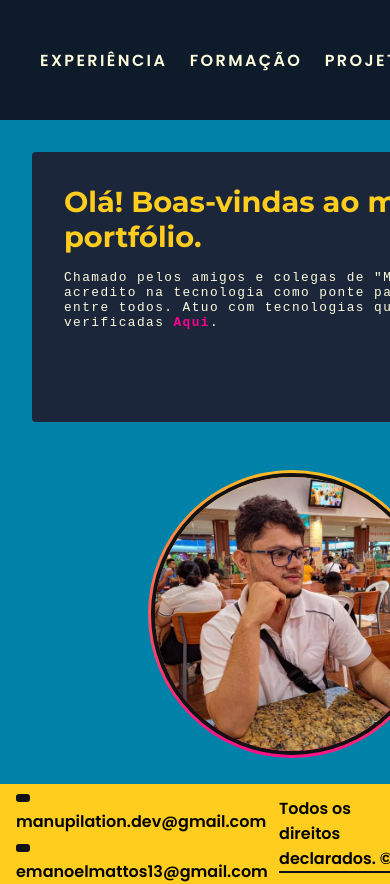
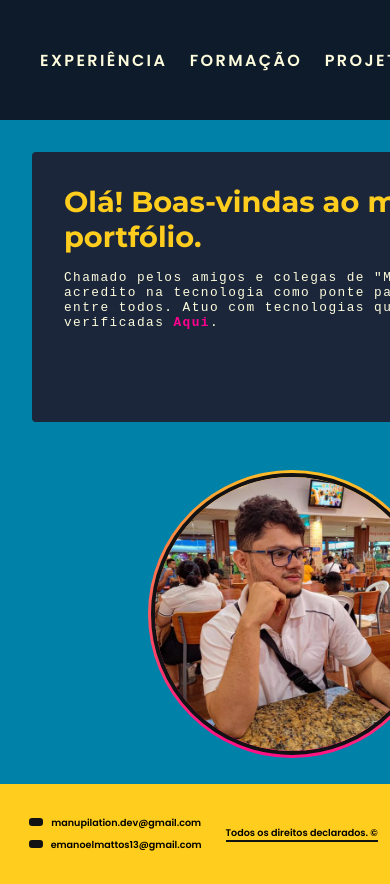
Before and after one commit to manupilation/manupilation.github.io, a React (Vite) app in the folder personal-page-app/: page / in a window 390 px wide. Shown: the top 884 px of the page. Built offline with nearby package versions, Linux system fonts and the light colour scheme.

Commit message:
feat: responsive footer

```diff
--- a/personal-page-app/src/components/Footer/styles.module.scss
+++ b/personal-page-app/src/components/Footer/styles.module.scss
@@ -58,3 +58,32 @@
     }
   }
 }
+
+@media (max-width: 800px) {
+  .footerContainer {
+    .emails {
+      gap: 8px;
+    };
+
+    h3 {
+      font-size: .6rem;
+    };
+
+    .copy {
+      font-size: .6rem;
+    }
+  }
+}
+
+@media (max-width: 350px) {
+  .footerContainer {
+    display: grid;
+    grid-template-columns: auto;
+    height: max-content;
+    gap: 20px;
+  }
+
+  .copy {
+    text-align: center;
+  }
+}
```
